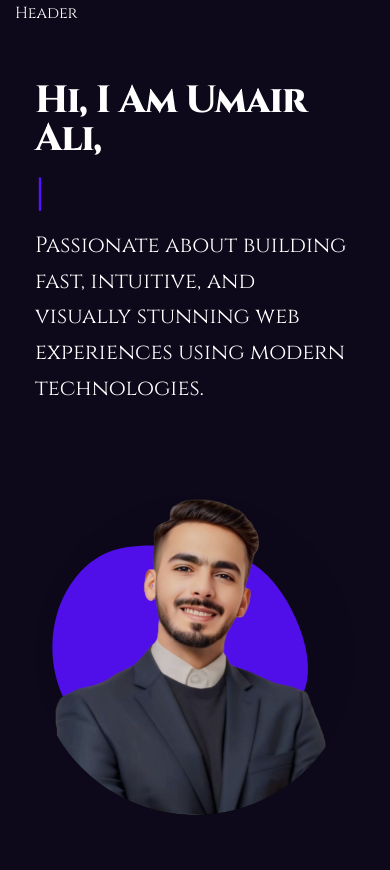
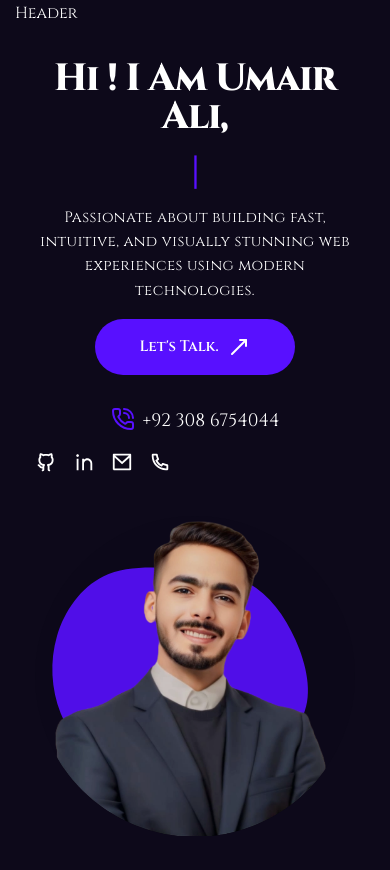
Before and after one commit to Umair-dev55/umair-ali-dev, a Next.js app: page / in a window 390 px wide. After the commit the page ends 844 px from the top, so only its background shows below. Built offline with nearby package versions, Linux system fonts and the light colour scheme.

Commit message:
Responsive Mobile first , Social icons mostly done & Varinats pending

```diff
--- a/package.json
+++ b/package.json
@@ -9,7 +9,9 @@
     "lint": "eslint"
   },
   "dependencies": {
+    "@remixicon/react": "^4.9.0",
     "framer-motion": "^12.38.0",
+    "lucide-react": "^1.14.0",
     "motion": "^12.38.0",
     "next": "16.2.4",
     "react": "19.2.4",
--- a/src/app/(Pages)/page.js
+++ b/src/app/(Pages)/page.js
@@ -4,6 +4,8 @@ import HeroImage from "../Components/HeroImage";
 import Image from "next/image";
 import myImg from "../../../public/assets/png.png";
 import { TypeAnimation } from "react-type-animation";
+import { MoveUpRight, PhoneCall, MailPlus } from "lucide-react";
+import Socials from "../Components/Socials";
 const Home = () => {
   return (
     <motion.section
@@ -14,14 +16,14 @@ const Home = () => {
       }}
       className=""
     >
-      <div className="grid  p-5  sm:grid-cols-2 min-h-screen place-items-center">
-        <div className="">
+      <div className="grid p-5 sm:grid-cols-2 min-h-screen place-items-center">
+        <div className="text-center md:text-left">
           <div className="*:pb-4">
             <h1 className="h1">
-              Hi, I Am Umair Ali,
+              Hi ! I Am Umair Ali,
               <br />
             </h1>{" "}
-            <h1 className="h1 text-5xl text-accent font-extrabold">
+            <h1 className="h1  text-accent font-extrabold">
               <TypeAnimation
                 sequence={[
                   "Frontend Developer",
@@ -35,15 +37,43 @@ const Home = () => {
                 repeat={Infinity}
               />
             </h1>
-            <p className="text-[22px]">
+            <p className="para">
               Passionate about building fast, intuitive, and visually stunning
               web experiences using modern technologies.
             </p>
+            {/* button center in small and left in large */}
+            <button className="  mb-4  min-w-full flex-x-center md:min-w-0">
+              <div className="btn btn-lg btn-accent max-w-15  gap-2 ">
+                <span className="">Let's Talk.</span>
+                <MoveUpRight />
+              </div>
+            </button>
+            <div className="md:flex gap-4 text-lg">
+              {/* Phone */}
+              <div className="flex gap-2 justify-center lg:justify-start">
+                <span className="text-accent">
+                  <PhoneCall />
+                </span>
+                <span>+92 308 6754044</span>
+              </div>
+              {/* mail */}
+              <div className="hidden lg:flex gap-2">
+                <span className="text-accent">
+                  <MailPlus />
+                </span>
+                <span className="">umair.dev55@gmail.com</span>
+              </div>
+            </div>
+            {/* Socials */}
+            <div>
+              <Socials />
+            </div>
           </div>
         </div>
+        {/* 2nd div */}
         <div className="">
           <div>
-            <div className=" flex-1 relative z-20">
+            <div className=" flex-1 relative z-20 ">
               {/* blob */}
               <HeroImage />
               {/* img */}
--- /dev/null
+++ b/src/app/Components/Socials.jsx
@@ -0,0 +1,53 @@
+"use client";
+import Link from "next/link";
+import {
+  RiGithubLine,
+  RiLinkedinLine,
+  RiMailLine,
+  RiPhoneLine,
+} from "@remixicon/react";
+
+const socialsData = [
+  {
+    name: "GitHub",
+    icon: RiGithubLine,
+    link: "https://github.com/Umair-dev55",
+  },
+  {
+    name: "LinkedIn",
+    icon: RiLinkedinLine,
+    link: "https://www.linkedin.com/in/umair-dev55",
+  },
+  {
+    name: "Email",
+    icon: RiMailLine,
+    link: "umair.dev55@gmail.com",
+  },
+  {
+    name: "Phone",
+    icon: RiPhoneLine,
+    link: "tel:+923086754944",
+  },
+];
+
+const Socials = () => {
+  return (
+    <div className="flex items-center gap-4">
+      {socialsData.map((item, index) => {
+        const Icon = item.icon;
+        return (
+          <Link
+            key={index}
+            href={item.link}
+            target="_blank"
+            className="hover:text-accent transition-all"
+          >
+            <Icon size={22} />
+          </Link>
+        );
+      })}
+    </div>
+  );
+};
+
+export default Socials;
--- a/src/app/globals.css
+++ b/src/app/globals.css
@@ -1,5 +1,10 @@
 @import "tailwindcss";
-
+* {
+  overflow: auto;
+}
+*::-webkit-scrollbar {
+  display: none;
+}
 @theme {
   /* BreakPoints */
   --breakpoint-sm: 640px;
@@ -24,6 +29,7 @@
 body {
   @apply font-primary bg-primary leading-relaxed text-white;
 }
+@layer components {
   .h1 {
     @apply text-[38px] md:text-[50px] xl:text-[56px] leading-[1] tracking-tight font-extrabold;
   }
@@ -36,6 +42,9 @@ body {
 
   .h4 {
     @apply text-[22px] md:text-[26px]  leading-snug;
+  }
+  .para {
+    @apply text-[15px] md:text-[16px] xl:text-[18px] leading-relaxed tracking-wide;
   }
   .container {
     @apply px-[15px];
@@ -63,3 +72,18 @@ body {
   .btn-white {
     @apply bg-white hover:bg-white/90 text-primary;
   }
+}
+@layer utilities {
+  flex-center {
+    @apply flex justify-center items-center;
+  }
+  .max-w-15 {
+    max-width: 15ch;
+  }
+  .flex-x-center {
+    @apply flex justify-center;
+  }
+  .flex-y-center {
+    @apply flex items-center;
+  }
+}
```
Also changed, not shown: 1 other file (tests, documents, lock files or other folders). Lines whose indentation alone changed are shown as unchanged.
